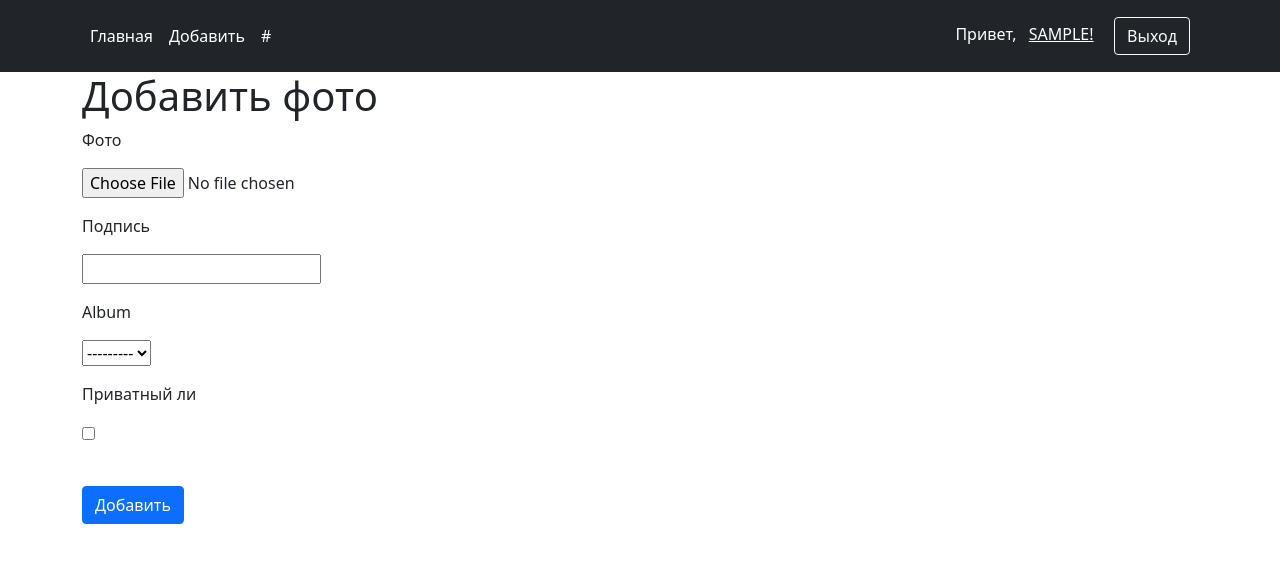
After one commit to faralost/Photo-Gallery, a Django app: page /photo/add/ in a window 1280 px wide. The commit adds this page. Shown: the top 563 px of the page. Run offline with Django 4.2, Linux system fonts and the light colour scheme; the visitor is signed in with stand-in values (Sample User, id 1); data that the repository does not hold is empty; some libraries are stand-ins or nearby versions.

Commit message:
added create photo view with auto-adding current user to authors and user can add photo just to his albums

```diff
--- /dev/null
+++ b/webapp/forms.py
@@ -0,0 +1,15 @@
+from django import forms
+
+from webapp.models import Photo, Album
+
+
+class PhotoForm(forms.ModelForm):
+    def __init__(self, *args, **kwargs):
+        user = kwargs.pop('user', None)
+        print(user)
+        super(PhotoForm, self).__init__(*args, **kwargs)
+        self.fields['album'] = forms.ModelChoiceField(queryset=Album.objects.filter(author=user))
+
+    class Meta:
+        model = Photo
+        exclude = ['author', 'favorites']
--- a/webapp/models.py
+++ b/webapp/models.py
@@ -12,6 +12,7 @@ class Photo(models.Model):
     author = models.ForeignKey(User, on_delete=models.CASCADE, related_name='photos', verbose_name='Автор')
     album = models.ForeignKey('webapp.Album', on_delete=models.CASCADE, null=True, blank=True, verbose_name='Альбом')
     favorites = models.ManyToManyField(User, related_name='favorited_photos')
+    is_private = models.BooleanField(default=False, verbose_name='Приватный ли')
 
     def __str__(self):
         return f'{self.caption}'
--- a/webapp/templates/base.html
+++ b/webapp/templates/base.html
@@ -19,7 +19,7 @@
         <div class="d-flex flex-wrap align-items-center justify-content-center justify-content-lg-start">
             <ul class="nav col-12 col-lg-auto me-lg-auto mb-2 justify-content-center mb-md-0">
                 <li><a class="nav-link px-2 text-white" href="{% url 'webapp:index' %}">Главная</a></li>
-                <li><a class="nav-link px-2 text-white" href="#">#</a></li>
+                <li><a class="nav-link px-2 text-white" href="{% url 'webapp:photo_create' %}">Добавить</a></li>
                 <li><a class="nav-link px-2 text-white" href="#">#</a></li>
                 {% block nav %}
                 {% endblock %}
--- /dev/null
+++ b/webapp/templates/photos/create.html
@@ -0,0 +1,11 @@
+{% extends 'base.html' %}
+
+{% block title %}Добавление фото{% endblock %}
+
+{% block content %}
+    <h1>Добавить фото</h1>
+    <form method="post" enctype="multipart/form-data">
+        {% include 'partial/form.html' with button_text="Добавить" %}
+    </form>
+
+{% endblock %}
--- a/webapp/templates/photos/detail.html
+++ b/webapp/templates/photos/detail.html
@@ -30,6 +30,8 @@
                 {% for user in photo.favorites.all %}
                     <a href="{% url 'accounts:detail_profile' user.profile.slug %}"
                        class="list-group-item list-group-item-action">{{ user }}</a>
+                {% empty %}
+                    <p>Никто не добавлял это фото в избранное пока...</p>
                 {% endfor %}
             </div>
         </div>
--- a/webapp/urls.py
+++ b/webapp/urls.py
@@ -1,10 +1,11 @@
 from django.urls import path
 
-from webapp.views.photo import IndexView, PhotoDetailView
+from webapp.views.photo import IndexView, PhotoDetailView, PhotoCreateView
 
 app_name = 'webapp'
 
 urlpatterns = [
     path('', IndexView.as_view(), name='index'),
     path('photo/<int:pk>/', PhotoDetailView.as_view(), name='photo_detail'),
+    path('photo/add/', PhotoCreateView.as_view(), name='photo_create'),
 ]
--- a/webapp/views/photo.py
+++ b/webapp/views/photo.py
@@ -1,5 +1,6 @@
-from django.views.generic import ListView, DetailView
+from django.views.generic import ListView, DetailView, CreateView
 
+from webapp.forms import PhotoForm
 from webapp.models import Photo
 
 
@@ -13,3 +14,17 @@ class IndexView(ListView):
 class PhotoDetailView(DetailView):
     template_name = 'photos/detail.html'
     model = Photo
+
+
+class PhotoCreateView(CreateView):
+    template_name = 'photos/create.html'
+    form_class = PhotoForm
+
+    def form_valid(self, form):
+        form.instance.author = self.request.user
+        return super().form_valid(form)
+
+    def get_form_kwargs(self):
+        kwargs = super(PhotoCreateView, self).get_form_kwargs()
+        kwargs['user'] = self.request.user
+        return kwargs
```
Also changed, not shown: webapp/migrations/0004_photo_is_private.py (added).
